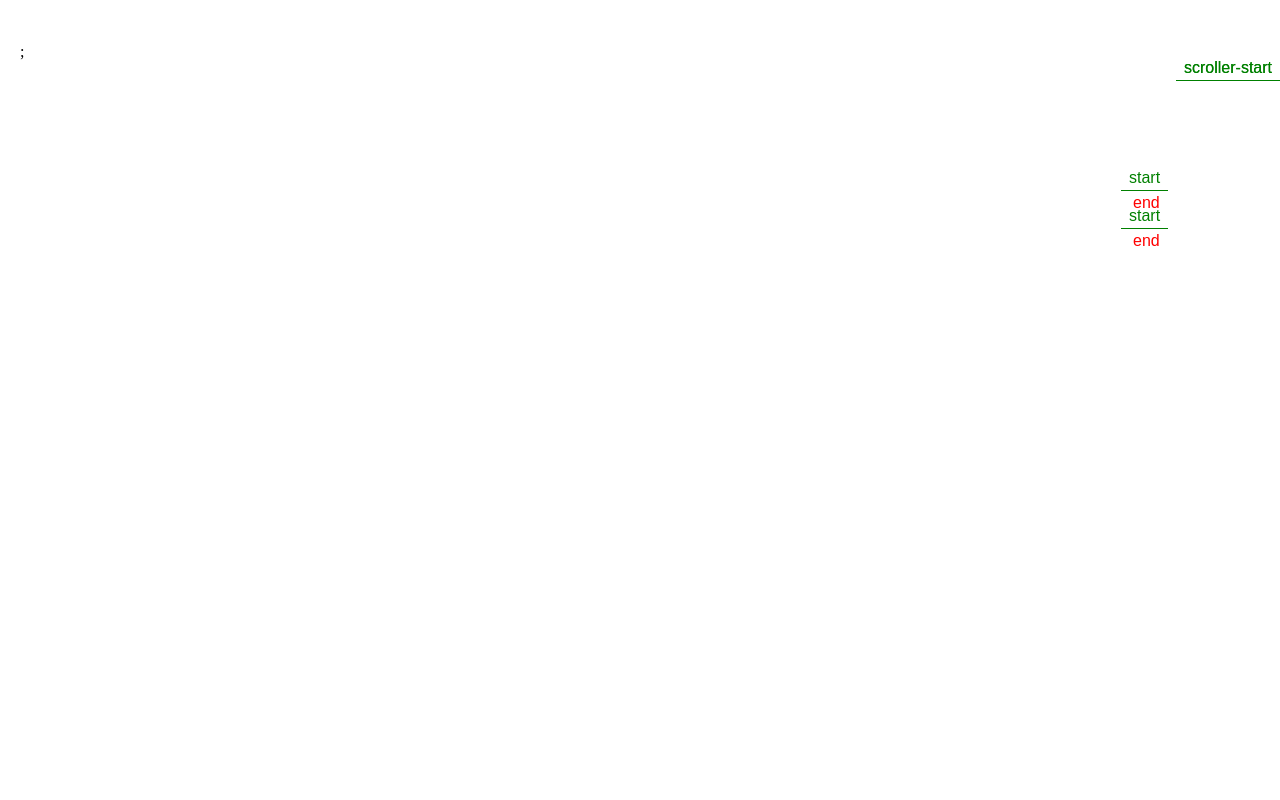
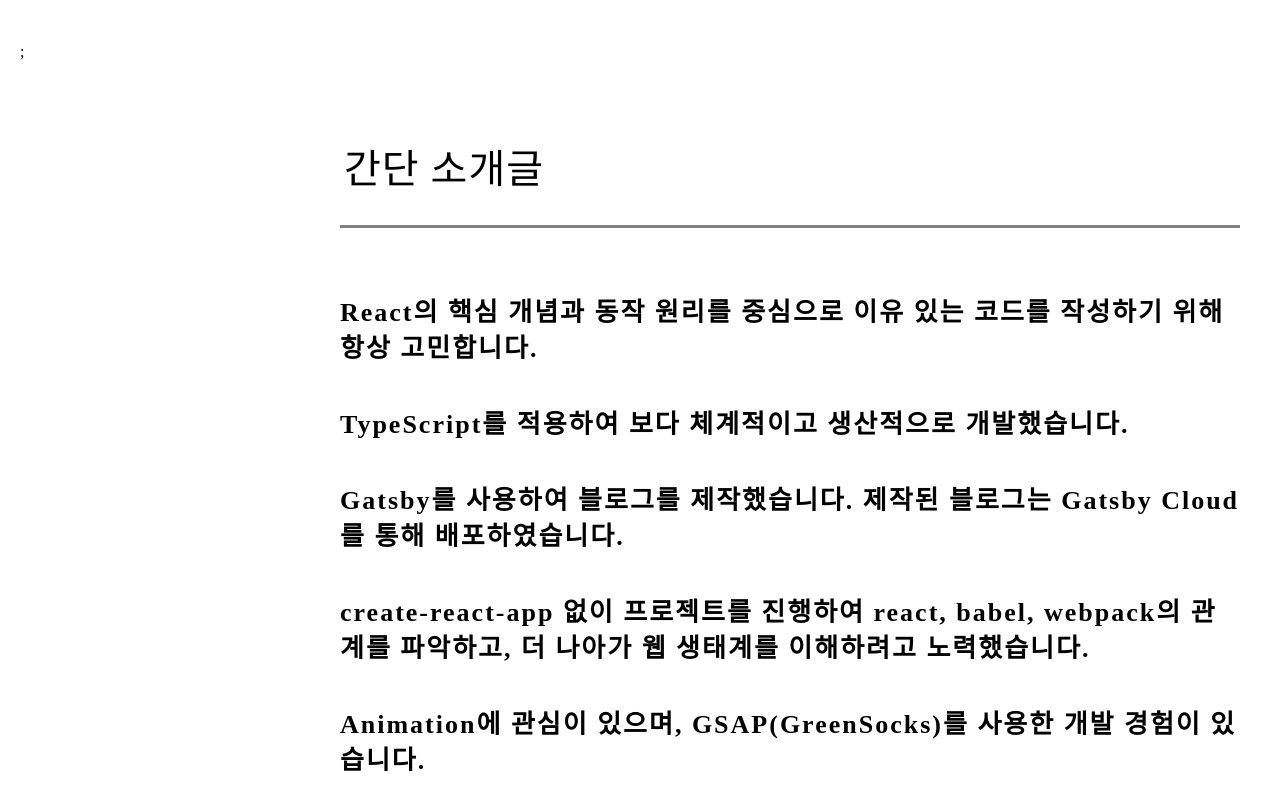
Before and after one commit to qhtjd2131/react-portfolio, a React app: page / in a window 1280 px wide. Shown: the part 720-1520 px from the top of the page. Built offline with nearby package versions, Linux system fonts and the light colour scheme.

Commit message:
page1 body부분 Animation 안먹히는 현상 수정(Scrolltrigger를 timeline과 함께써서 발생)

```diff
--- a/src/pages/Main.hooks.tsx
+++ b/src/pages/Main.hooks.tsx
@@ -79,6 +79,4 @@
       timeline.add(gsapTo, 0.1 * (index + 1));
     });
   }, [property]);
-
-  useEffect(() => {}, [property]);
 };
--- a/src/pages/Page1.hooks.tsx
+++ b/src/pages/Page1.hooks.tsx
@@ -1,4 +1,7 @@
 import { useEffect } from "react";
+import gsap from "gsap";
+import ScrollTrigger from "gsap/ScrollTrigger";
+gsap.registerPlugin(ScrollTrigger);
 
 export const useHeaderAnimation = (
   ref: React.RefObject<HTMLHeadingElement>
@@ -13,31 +16,47 @@
       scrollTrigger: {
         trigger: ref.current,
         start: "bottom bottom",
-        markers: true,
         toggleActions: "play pause reserve reset",
       },
       duration: 1,
-      delay : 0.2,
+      delay: 0.2,
       autoAlpha: 1,
     });
   }, []);
 };
 
-export const useDividerAnimation = (ref : React.RefObject<HTMLDivElement>) => {
-
-    useEffect(()=>{
+export const useDividerAnimation = (ref: React.RefObject<HTMLDivElement>) => {
+  useEffect(() => {
     gsap.to(ref.current, {
       scrollTrigger: {
         trigger: ref.current,
         start: "bottom bottom",
-                markers: true,
         toggleActions: "play pause reserve reset",
       },
       duration: 1,
-              delay : 0.2,
+      delay: 0.2,
       autoAlpha: 1,
-              width : "100%",
-        })
+      width: "100%",
+    });
+  }, []);
+};
 
-    },[])
-}
+
+export const useBodyTextAnimaition = (
+  refArr: React.MutableRefObject<HTMLDivElement[]>
+) => {
+  useEffect(() => {
+    refArr.current.forEach((ref, index) => {
+      gsap.from(ref, {
+        scrollTrigger: {
+          trigger: ref,
+          start: "bottom bottom",
+          toggleActions: "play pause reserve reset",
+        },
+        opacity: 0,
+        y: 100,
+        duration: 1,
+      });
+    });
+  }, []);
+};
--- a/src/pages/Page1.style.tsx
+++ b/src/pages/Page1.style.tsx
@@ -25,21 +25,46 @@
   justify-content: flex-start;
   align-items: center;
   width: 100%;
-  height: 100px;
+  height: ${(props) => props.theme.page_header_height};
   box-sizing: border-box;
   padding: 4px;
 `;
 
 export const HeaderText = styled.h1`
   font-size: 40px;
-  /* border-bottom: 1px solid gray; */
   letter-spacing: 1px;
 `;
 
 export const SectionDivider = styled.div`
-    width : 0%;
-    height : 3px;
-    padding : 0;
-    margin : 5px 0;
-    background-color : gray;
+  width: 0%;
+  height: 3px;
+  padding: 0;
+  margin: 5px 0;
+  background-color: gray;
 `;
+
+export const BodySection = styled.div`
+  width: 100%;
+  height: calc(
+    100% - (${(props) => props.theme.page_header_height}) - 13px
+  ); //13px is divider height
+  display: flex;
+  flex-direction: column;
+  justify-content: center;
+  align-items: center;
+`;
+
+export const BodyText = styled.div`
+  font-size: 26px;
+  letter-spacing: 2px;
+  width: 100%;
+  line-height: 36px;
+  margin: 20px 0;
+  font-weight : 600;
+  opacity :1;
+`;
+
+export const TextWrapper = styled.div`
+    width : 100%;
+    /* overflow : hidden; */
+`;
--- a/src/pages/Page1.tsx
+++ b/src/pages/Page1.tsx
@@ -1,23 +1,53 @@
 import React, { forwardRef, useRef } from "react";
-import { useDividerAnimation, useHeaderAnimation } from "./Page1.hooks";
+import {
+  useBodyTextAnimaition,
+  useDividerAnimation,
+  useHeaderAnimation,
+} from "./Page1.hooks";
 import * as style from "./Page1.style";
 
 const Page1 = forwardRef<HTMLTableSectionElement>((props, ref) => {
   const headerTextRef = useRef<HTMLHeadingElement>(null);
   const dividerRef = useRef<HTMLDivElement>(null);
+  const bodyTextRefs = useRef<HTMLDivElement[]>([]);
+
   useHeaderAnimation(headerTextRef);
   useDividerAnimation(dividerRef);
+  useBodyTextAnimaition(bodyTextRefs);
 
+  const bodyData = [
+    "React의 핵심 개념과 동작 원리를 중심으로 이유 있는 코드를 작성하기 위해 항상 고민합니다.",
+    "TypeScript를 적용하여 보다 체계적이고 생산적으로 개발했습니다.",
+    "Gatsby를 사용하여 블로그를 제작했습니다. 제작된 블로그는 Gatsby Cloud를 통해 배포하였습니다.",
+    "create-react-app 없이 프로젝트를 진행하여 react, babel, webpack의 관계를 파악하고, 더 나아가 웹 생태계를 이해하려고 노력했습니다.",
+    "Animation에 관심이 있으며, GSAP(GreenSocks)를 사용한 개발 경험이 있습니다.",
+  ];
+
+  const headerContent = (
+    <style.HeaderSection>
+      <style.HeaderText ref={headerTextRef}>간단 소개글</style.HeaderText>
+    </style.HeaderSection>
+  );
   return (
     <style.PageBox ref={ref}>
       <style.ContentsWrapper>
-        <style.HeaderSection>
-          <style.HeaderText ref={headerTextRef}>첫번째 페이지</style.HeaderText>
-        </style.HeaderSection>
+        {headerContent}
+        <style.SectionDivider ref={dividerRef} />
 
-        <style.SectionDivider ref={dividerRef} />
+        <style.BodySection>
+          {bodyData.map((text, index) => (
+            <style.TextWrapper key={text}>
+              <style.BodyText
+                ref={(el: HTMLDivElement) => (bodyTextRefs.current[index] = el)}
+              >
+                {text}
+              </style.BodyText>
+            </style.TextWrapper>
+          ))}
+        </style.BodySection>
       </style.ContentsWrapper>
     </style.PageBox>
   );
 });
+
 export default Page1;
--- a/src/style/theme.tsx
+++ b/src/style/theme.tsx
@@ -13,6 +13,7 @@
   size_13: string;
   size_14: string;
   sidebar_width: string;
+  page_header_height : string;
 }
 const theme : Theme= {
   size_4: "only screen and (max-width: 400px)",
@@ -27,6 +28,7 @@
   size_13: "only screen and (max-width: 1300px)",
   size_14: "only screen and (max-width: 1400px)",
   sidebar_width : "300px",
+  page_header_height : "100px",
 };
 
 export default theme;
```
Lines whose indentation alone changed are shown as unchanged.
